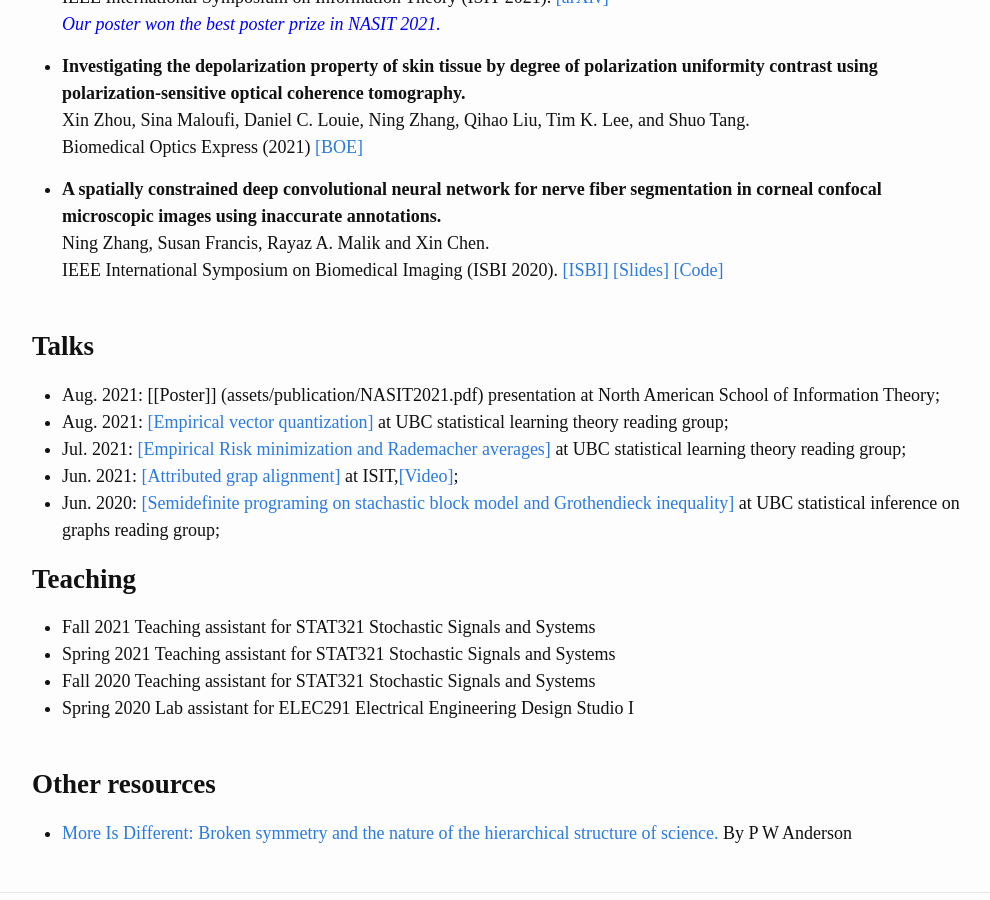
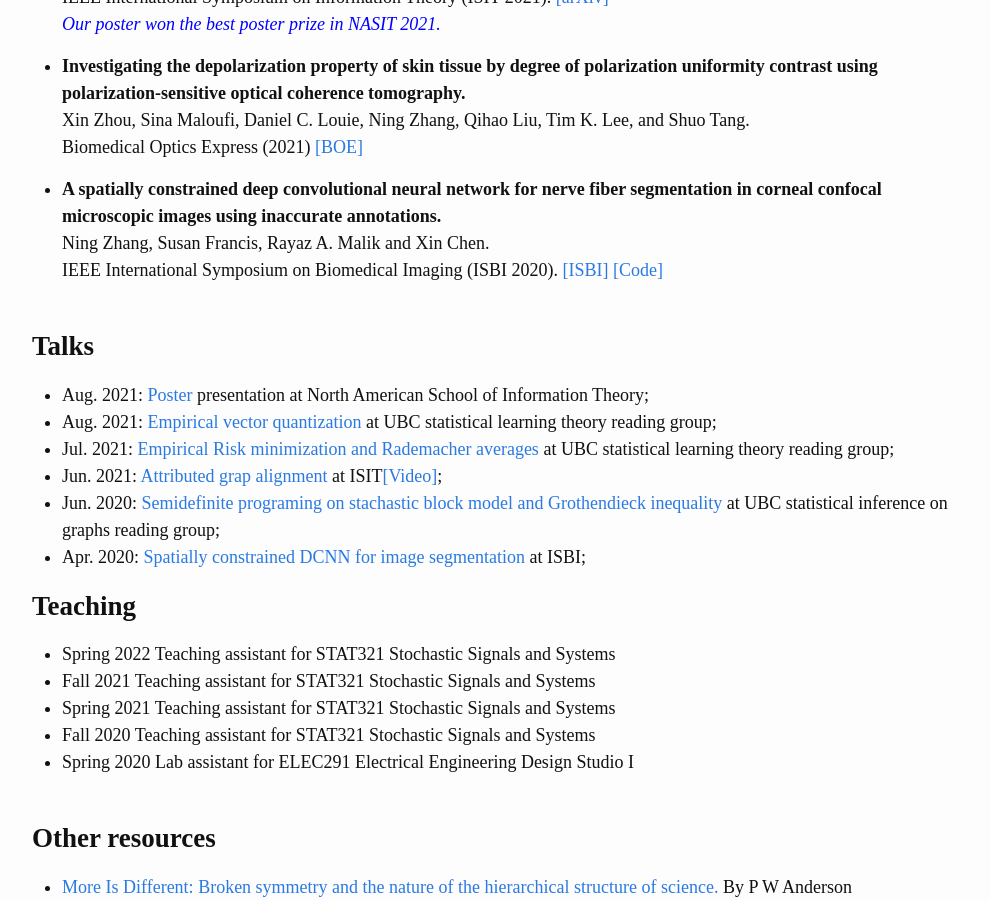
Before and after one commit to NingZhang-Git/NZ_website, a Jekyll site: the page built from index.md, in a window 1280 px wide and 900 px high, scrolled down 1024 px. Shown: the whole window, without its empty margins (138-1128 px from the left). Built offline with Jekyll 4.4.1, drawn with Linux system fonts in a browser that asks for light colours.

Commit message:
Update index.md

```diff
--- a/index.md
+++ b/index.md
@@ -43,20 +43,21 @@ Biomedical Optics Express (2021) [[BOE]](https://opg.optica.org/boe/fulltext.cfm
 Ning Zhang, Susan Francis, Rayaz A. Malik and Xin Chen.\
 IEEE International Symposium on Biomedical Imaging (ISBI 2020).
 [[ISBI]](https://ieeexplore.ieee.org/stamp/stamp.jsp?arnumber=9098662)
-[[Slides]](assets/publication/ISBI2020.pdf)
 [[Code]](https://github.com/XinChenNottingham/SpatiallyConstrainedDCNN)
 <!-- [[Video]](assets/publication/ISBI2020.mp4) -->
 <br/>
 <br/>
 
 ## **Talks**
-- Aug. 2021: [[Poster]] (assets/publication/NASIT2021.pdf) presentation at North American School of Information Theory;
-- Aug. 2021: [[Empirical vector quantization]](assets/SLT-chap10.pdf) at UBC statistical learning theory reading group;
-- Jul. 2021: [[Empirical Risk minimization and Rademacher averages]](assets/SLT-chap6.pdf) at UBC statistical learning theory reading group;
-- Jun. 2021: [[Attributed grap alignment]](assets/publication/ISIT2021.pdf) at ISIT,[[Video]](assets/publication/ISIT2021.mp4);
-- Jun. 2020: [[Semidefinite programing on stachastic block model and Grothendieck inequality]](assets/2020MDS.pdf) at UBC statistical inference on graphs reading group;
+- Aug. 2021: [Poster](assets/publication/NASIT2021.pdf) presentation at North American School of Information Theory;
+- Aug. 2021: [Empirical vector quantization](assets/SLT-chap10.pdf) at UBC statistical learning theory reading group;
+- Jul. 2021: [Empirical Risk minimization and Rademacher averages](assets/SLT-chap6.pdf) at UBC statistical learning theory reading group;
+- Jun. 2021: [Attributed grap alignment](assets/publication/ISIT2021.pdf) at ISIT[[Video]](assets/publication/ISIT2021.mp4);
+- Jun. 2020: [Semidefinite programing on stachastic block model and Grothendieck inequality](assets/2020MDS.pdf) at UBC statistical inference on graphs reading group;
+- Apr. 2020: [Spatially constrained DCNN for image segmentation](assets/publication/ISBI2020.pdf) at ISBI;
 
 ## **Teaching**
+- Spring 2022 Teaching assistant for STAT321 Stochastic Signals and Systems
 - Fall 2021 Teaching assistant for STAT321 Stochastic Signals and Systems
 - Spring 2021 Teaching assistant for STAT321 Stochastic Signals and Systems
 - Fall 2020 Teaching assistant for STAT321 Stochastic Signals and Systems
```
